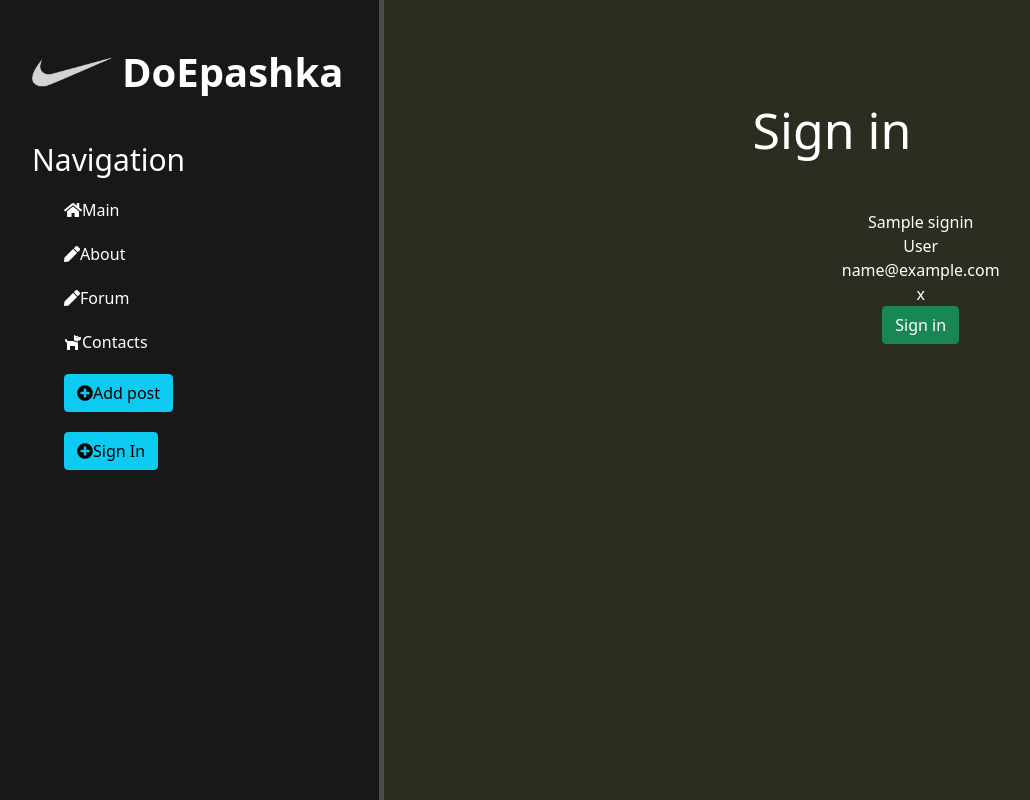
After one commit to pavlofarynan/VNS_python_django, a Django app: template vnsdjango/signin/templates/signin/signin.html in a window 1280 px wide. The commit adds this page. Shown: the whole page, without its empty margins (0-1030 px from the left). Run offline with Django 4.2, Linux system fonts and the light colour scheme; the template is opened without the code that fills it: most values are stand-ins (such as "Sample title", 1, 10 or a date in 2020); some libraries are stand-ins or nearby versions.

Commit message:
create app sign in for signing in

```diff
--- a/vnsdjango/forum/urls.py
+++ b/vnsdjango/forum/urls.py
@@ -7,5 +7,5 @@ urlpatterns = [
     path('create', views.create, name="create"),
     path('<int:pk>', views.ForumDetailView.as_view(), name="forum_detail"),
     path('<int:pk>/update', views.ForumUpdateView.as_view(), name="forum_update"),
-    path('<int:pk>/delete', views.ForumDeleteView.as_view(), name="forum_delete")
+    path('<int:pk>/delete ', views.ForumDeleteView.as_view(), name="forum_delete"),
 ]
--- a/vnsdjango/main/templates/main/layout.html
+++ b/vnsdjango/main/templates/main/layout.html
@@ -22,6 +22,7 @@
             <a href="{% url 'forum_home' %}"><li><i class="fas fa-pen"></i>Forum</li></a>
             <a href=""><li><i class="fas fa-dog"></i>Contacts</li></a>
             <a href="{% url 'create'%}"><li><button class="btn btn-info"><i class="fas fa-plus-circle"></i>Add post</button></li></a>
+            <a href="{% url 'signin'%}"><li><button class="btn btn-info"><i class="fas fa-plus-circle"></i>Sign In</button></li></a>
 
         </ul>
     </aside>
--- a/vnsdjango/main/views.py
+++ b/vnsdjango/main/views.py
@@ -1,5 +1,6 @@
 from django.shortcuts import render
 # Create your views here.
+
 
 def index(request):
     data = {
@@ -13,5 +14,6 @@ def index(request):
     }
     return render(request, 'main/index.html', data)
 
+
 def about(request):
     return render(request, 'main/about.html')
--- /dev/null
+++ b/vnsdjango/signin/templates/signin/signin.html
@@ -0,0 +1,20 @@
+{% extends 'main/layout.html' %}
+
+{% block title %}Sign in{% endblock %}
+
+{% block content %}
+    <div class="features">
+        <h1>Sign in</h1>
+        <form method="post">
+            {% csrf_token %}
+            {{ signin.name }}<br>
+            {{ signin.surname }}<br>
+            {{ signin.mail }}<br>
+            {{ signin.password }}<br>
+            <span>{{ error }}</span>
+            <button class="btn btn-success" type="submit">Sign in</button>
+        </form>
+
+    </div>
+
+{% endblock %}
--- a/vnsdjango/vnsdjango/settings.py
+++ b/vnsdjango/vnsdjango/settings.py
@@ -31,6 +31,7 @@ ALLOWED_HOSTS = []
 # Application definition
 
 INSTALLED_APPS = [
+    'signin',
     'main',
     'forum',
     'django.contrib.admin',
--- a/vnsdjango/vnsdjango/urls.py
+++ b/vnsdjango/vnsdjango/urls.py
@@ -23,5 +23,6 @@ from django.conf.urls.static import static
 urlpatterns = [
     path('admin/', admin.site.urls),
     path('', include('main.urls')),
-    path('forum/', include('forum.urls'))
+    path('forum/', include('forum.urls')),
+    path('signin/', include('signin.urls'))
 ] + static(settings.STATIC_URL, document_root=settings.STATIC_ROOT)
```
Also changed, not shown: vnsdjango/signin/forms.py (added, +27 -0 lines), vnsdjango/signin/urls.py (added, +7 -0 lines), vnsdjango/db.sqlite3, vnsdjango/forum/forms.py (line endings or trailing spaces).
